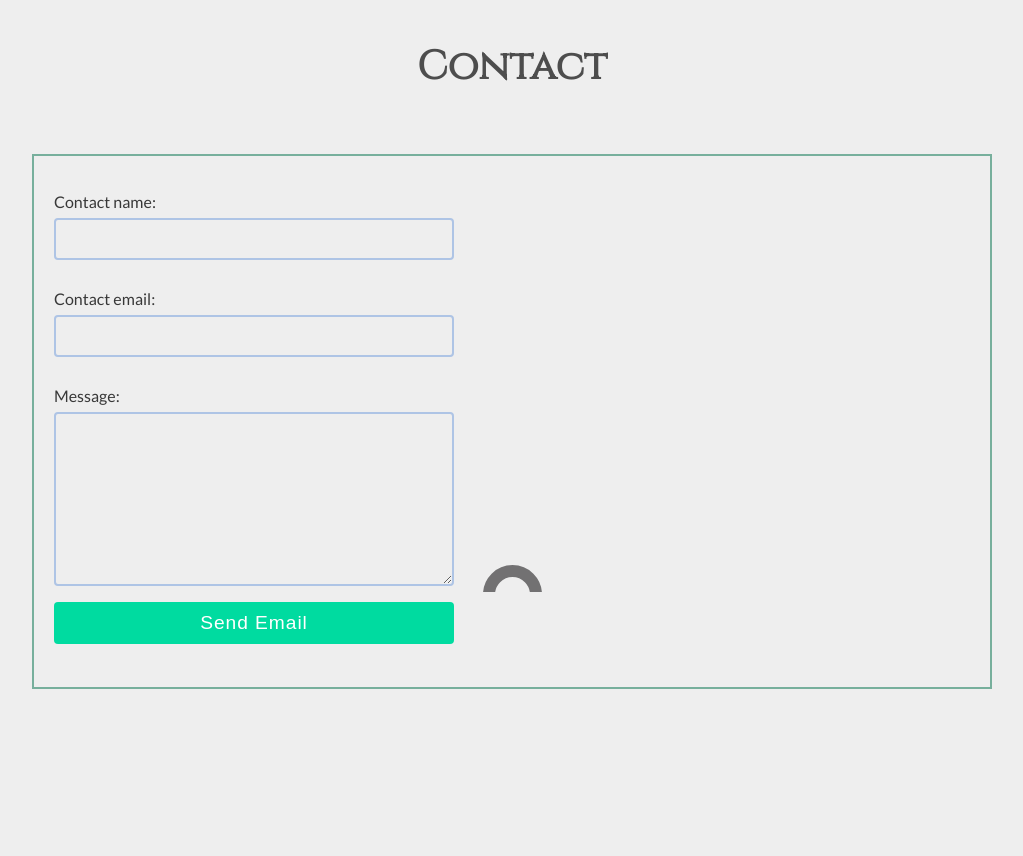
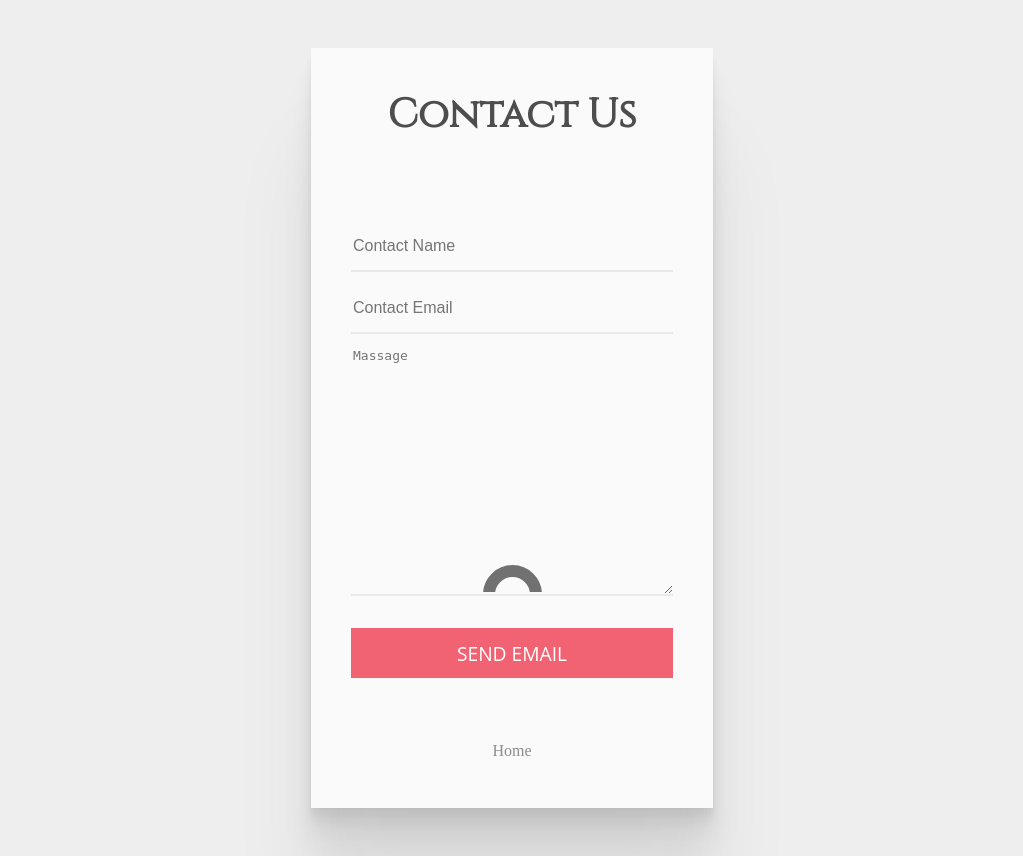
Before and after one commit to tatsuyoung/localthings, a Django app: page /accounts/contact/ in a window 1280 px wide. Shown: the part 208-1064 px from the top of the page, without its empty margins (128-1151 px from the left). Before the commit the page ends 897 px from the top, so only its background shows below. Run offline with Django 3.2, Linux system fonts and the light colour scheme; some libraries are stand-ins or nearby versions; some web fonts are replaced.

Commit message:
contact form change

```diff
--- a/accounts/templates/accounts/contact.html
+++ b/accounts/templates/accounts/contact.html
@@ -1,12 +1,38 @@
 {% extends 'base_layout.html' %}
-
+{% load widget_tweaks %}
 
 {% block content %}
-    <h1>Contact</h1>
-    <form class="site-form" action="" method="POST">
+<div class="form-wrapper">
+    <h1>Contact Us</h1>
+    <form class="site-form-new" action="" method="POST">
         {% csrf_token %}
-        {{ form.as_p }}
-        <input type="submit" value="Send Email"
-               onclick="return confirm('Do you want to send?');">
+        <div class="form-item">
+            <label for="id_contact_name"></label>
+            <input type="text" name="contact_name" maxlength="20" placeholder="Contact Name" required="required" id="id_contact_name">
+            {% for error in form.contact_name.errors %}
+            <span>{{ error }}</span>
+            {% endfor %}
+        </div>
+        <div class="form-item">
+            <label for="id_contact_email"></label>
+            <input type="email" name="contact_email" maxlength="40" placeholder="Contact Email" required="required" id="id_contact_email">
+            {% for error in form.contact_email.errors %}
+            <span>{{ error }}</span>
+            {% endfor %}
+        </div>
+        <div class="form-item">
+            <label for="id_message"></label>
+            <textarea name="message" cols="40" rows="10" maxlength="200" placeholder="Massage" required="required" id="id_message"></textarea>
+            {% for error in form.contact_name.errors %}
+            <span>{{ error }}</span>
+            {% endfor %}
+        </div>
+        <div class="button-panel">
+            <input type="submit" class="button-new" value="Send Email" onclick="return confirm('Do you want to send?');">
+        </div>
     </form>
+    <div class="form-footer">
+        <p><a href="{% url 'home' %}">Home</a></p>
+    </div>
+</div>
 {% endblock %}
--- a/assets/styles.css
+++ b/assets/styles.css
@@ -1253,6 +1253,25 @@
     }
 
 .form-item input:focus{
+    border-bottom:    2px solid #c0c0c0;
+    outline:                       none;
+    }
+
+.form-item textarea{
+    background:                 #fafafa;
+    border:                        none;
+    border-bottom:    2px solid #e9e9e9;
+    color:                         #666;
+    font-family: 'Open Sans' sans-serif;
+    font-size:                      1em;
+    height:                        250px;
+    transition:       border-color 0.3s;
+    width:                         100%;
+    appearance:                    none;
+    -webkit-appearance:            none;
+    -moz-appearance:               none;
+    }
+.form-item textarea:focus{
     border-bottom:    2px solid #c0c0c0;
     outline:                       none;
     }
```
